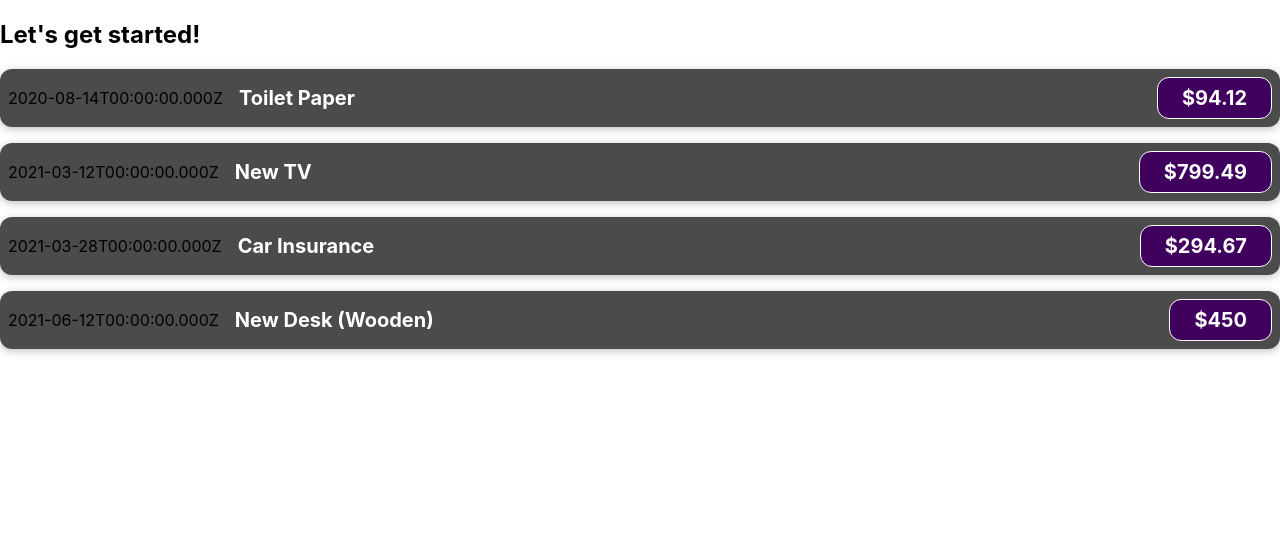
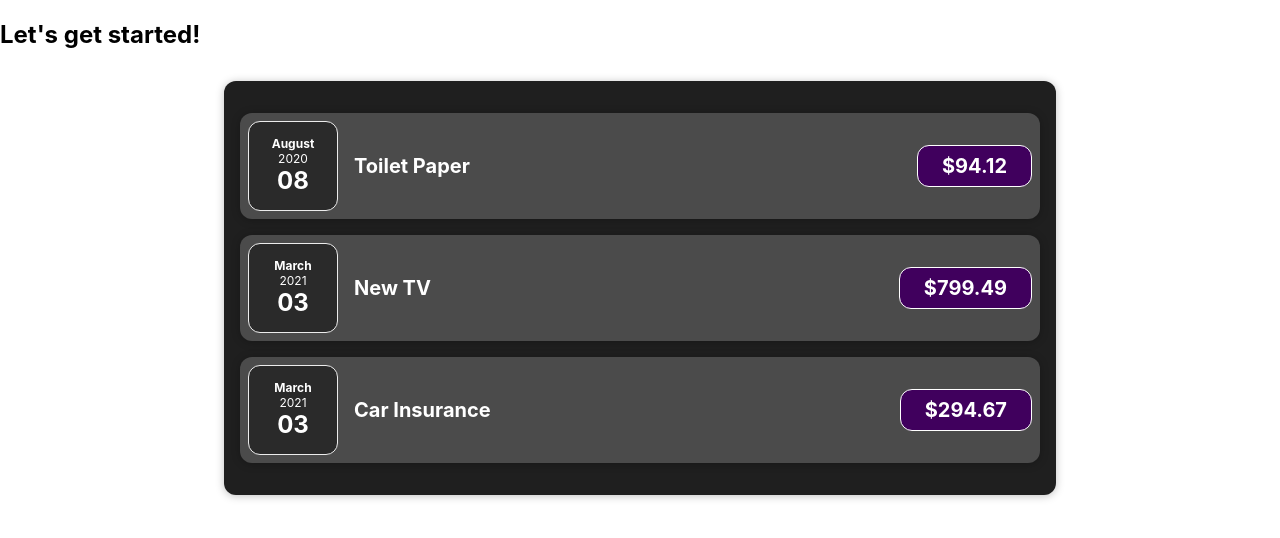
Before and after one commit to hyunz214/React.study-account-book, a React (Create React App) app: page / in a window 1280 px wide. Shown: the top 538 px of the page. Built offline with nearby package versions, Linux system fonts and the light colour scheme.

Commit message:
컴포넌트 분류 및 추가

```diff
--- a/src/App.js
+++ b/src/App.js
@@ -1,6 +1,6 @@
-import ExpenseItem from "./components/ExpenseItem";
+import Expenses from "./components/Expenses/Expenses";
 
-function App() {
+const App = () => {
   const expenses = [
     {
       id: "e1",
@@ -26,28 +26,9 @@
   return (
     <div>
       <h2>Let's get started!</h2>
-      <ExpenseItem
-        title={expenses[0].title}
-        amount={expenses[0].amount}
-        date={expenses[0].date}
-      ></ExpenseItem>
-      <ExpenseItem
-        title={expenses[1].title}
-        amount={expenses[1].amount}
-        date={expenses[1].date}
-      ></ExpenseItem>
-      <ExpenseItem
-        title={expenses[2].title}
-        amount={expenses[2].amount}
-        date={expenses[2].date}
-      ></ExpenseItem>
-      <ExpenseItem
-        title={expenses[3].title}
-        amount={expenses[3].amount}
-        date={expenses[3].date}
-      ></ExpenseItem>
+      <Expenses items={expenses} />
     </div>
   );
-}
+};
 
 export default App;
--- /dev/null
+++ b/src/components/Expenses/ExpenseDate.css
@@ -0,0 +1,26 @@
+.expense-date {
+  display: flex;
+  flex-direction: column;
+  width: 5.5rem;
+  height: 5.5rem;
+  border: 1px solid #ececec;
+  background-color: #2a2a2a;
+  color: white;
+  border-radius: 12px;
+  align-items: center;
+  justify-content: center;
+}
+
+.expense-date__month {
+  font-size: 0.75rem;
+  font-weight: bold;
+}
+
+.expense-date__year {
+  font-size: 0.75rem;
+}
+
+.expense-date__day {
+  font-size: 1.5rem;
+  font-weight: bold;
+}
--- /dev/null
+++ b/src/components/Expenses/ExpenseDate.js
@@ -0,0 +1,23 @@
+import "./ExpenseDate.css";
+
+function ExpenseDate(props) {
+  let { date } = props;
+  const month = date.toLocaleDateString("en-US", { month: "long" });
+  const day = date.toLocaleDateString("en-US", { month: "2-digit" });
+  const year = date.getFullYear();
+
+  // if (typeof date === "object" && date !== null && "toLocaleDateString" in date) {
+  //   const result = date.toLocaleDateString("en-US");
+  //   console.log(result); // 👉️ 12/16/...
+  // }
+
+  return (
+    <div className="expense-date">
+      <div className="expense-date__month">{month}</div>
+      <div className="expense-date__year">{year}</div>
+      <div className="expense-date__day">{day}</div>
+    </div>
+  );
+}
+
+export default ExpenseDate;
--- a/src/components/ExpenseItem.css
+++ b/src/components/Expenses/ExpenseItem.css
@@ -2,10 +2,8 @@
   display: flex;
   justify-content: space-between;
   align-items: center;
-  box-shadow: 0 2px 8px rgba(0, 0, 0, 0.25);
   padding: 0.5rem;
   margin: 1rem 0;
-  border-radius: 12px;
   background-color: #4b4b4b;
 }
 
--- a/src/components/ExpenseItem.js
+++ b/src/components/Expenses/ExpenseItem.js
@@ -1,15 +1,17 @@
+import Card from "../UI/Card";
+import ExpenseDate from "./ExpenseDate";
 import "./ExpenseItem.css";
 
-function ExpenseItem(props) {
+const ExpenseItem = (props) => {
   return (
-    <div className="expense-item">
-      <div>{props.date.toISOString()}</div>
+    <Card className="expense-item">
+      <ExpenseDate date={props.date}></ExpenseDate>
       <div className="expense-item__description">
         <h2>{props.title}</h2>
         <div className="expense-item__price">${props.amount}</div>
       </div>
-    </div>
+    </Card>
   );
-}
+};
 
 export default ExpenseItem;
--- /dev/null
+++ b/src/components/Expenses/Expenses.css
@@ -0,0 +1,7 @@
+.expenses {
+  padding: 1rem;
+  background-color: rgb(31, 31, 31);
+  margin: 2rem auto;
+  width: 50rem;
+  max-width: 95%;
+}
--- /dev/null
+++ b/src/components/Expenses/Expenses.js
@@ -0,0 +1,15 @@
+import ExpenseItem from "./ExpenseItem";
+import Card from "../UI/Card";
+import "./Expenses.css";
+
+const Expenses = (props) => {
+  return (
+    <Card className="expenses">
+      <ExpenseItem title={props.items[0].title} amount={props.items[0].amount} date={props.items[0].date} />
+      <ExpenseItem title={props.items[1].title} amount={props.items[1].amount} date={props.items[1].date} />
+      <ExpenseItem title={props.items[2].title} amount={props.items[2].amount} date={props.items[2].date} />
+    </Card>
+  );
+};
+
+export default Expenses;
--- /dev/null
+++ b/src/components/UI/Card.css
@@ -0,0 +1,4 @@
+.card {
+  border-radius: 12px;
+  box-shadow: 0 1px 8px rgba(0, 0, 0, 0.25);
+}
--- /dev/null
+++ b/src/components/UI/Card.js
@@ -0,0 +1,9 @@
+import "./Card.css";
+
+const Card = (props) => {
+  const classes = "card " + props.className;
+
+  return <div className={classes}>{props.children}</div>;
+};
+
+export default Card;
```
